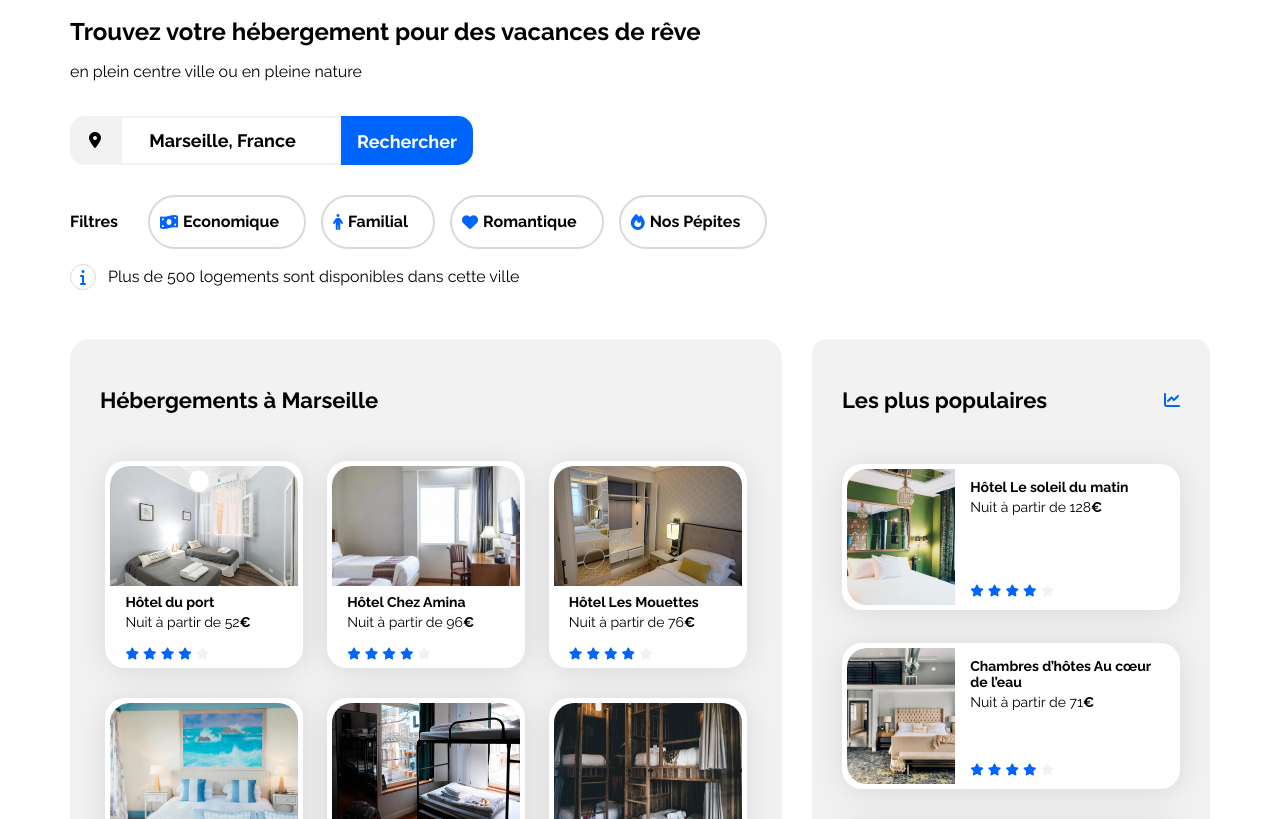
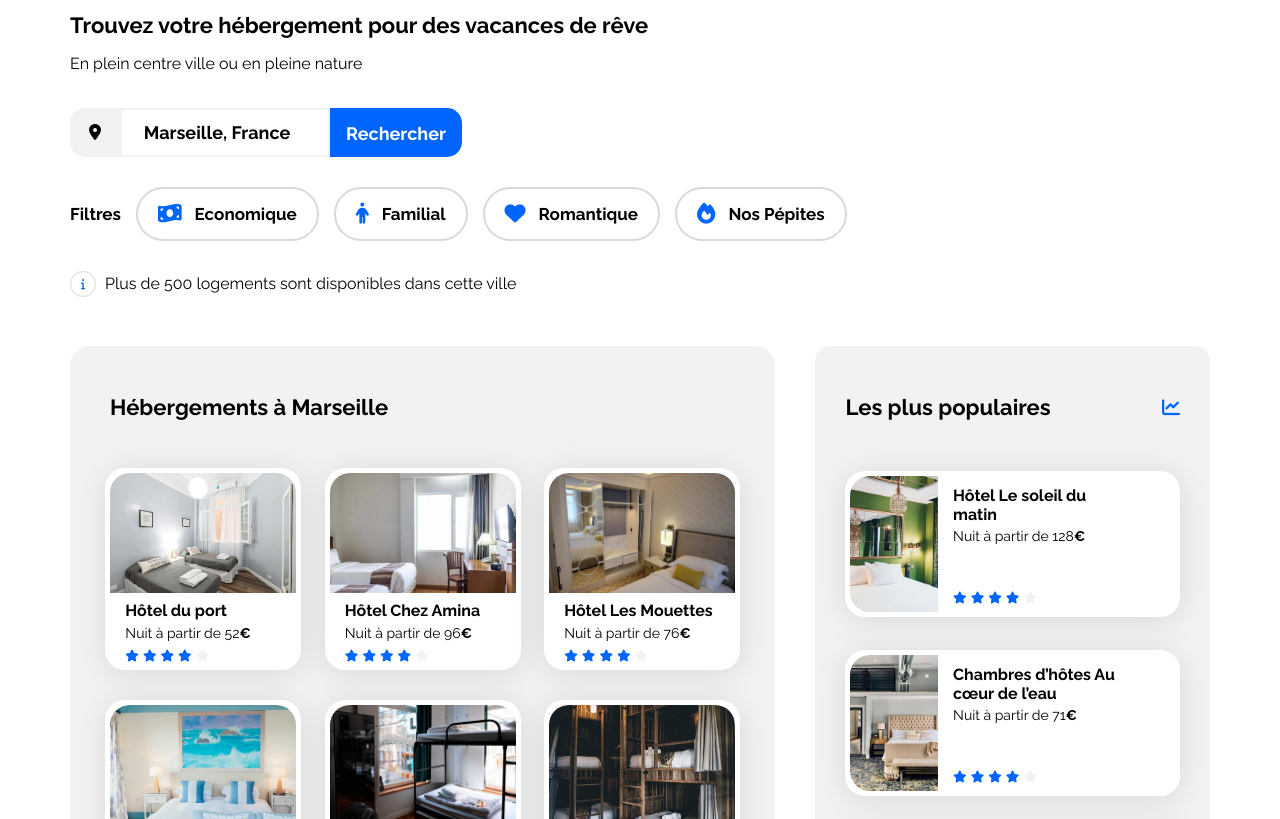
Before and after one commit to EliseMairet/projet2Booki, a plain HTML site: page index.html in a window 1280 px wide. Shown: the part 106-925 px from the top of the page. Drawn offline with Linux system fonts and the light colour scheme.

Commit message:
commit corrextion filtres, images les plus populaires, texte entrée, point infifont aweson

```diff
--- a/index.html
+++ b/index.html
@@ -20,6 +20,9 @@
 <body>
     <div class="main-container">
         <header>
+
+                    <!--header et ancres -->
+
                 <div class="logo">
                     <a
                         href="projet2HTML.html">
@@ -36,13 +39,14 @@
 
 
 
-
+                    <!--texte barre de recherche-->
         <main>
                 <div class="info-group">
                     <div class="texte">
-                        <h2>Trouvez votre hébergement pour des vacances de rêve</h2>
-                        <p>en plein centre ville ou en pleine nature</p>
+                        <h1>Trouvez votre hébergement pour des vacances de rêve</h1>
+                        <p>En plein centre ville ou en pleine nature</p>
                     </div>
+
                         <form class="barre-de-recherche">
                             <div class="localisation"><i class="fa-solid fa-location-dot fa-1x"></i></div>
                             <label for="site-search"></label>
@@ -53,7 +57,7 @@
 
 
 
-
+                    <!--filtres point info-->
                 <div class="filtre">
                     <div class="filtres"><span>Filtres</span></div>
                         <div class="fa-filtre"><i class="fa-solid fa-money-bill-wave"></i>
@@ -83,11 +87,14 @@
 
 
 
-
+                    <!--hébergements-->
             <div class="hebergements-and-populaires">
                 <section class="hebergements">
                     <h2 id="hebergement" class="section-title">Hébergements à Marseille</h2>
                         <div class="hotel">
+
+                            <!--card hébergements-->
+
                             <a href="#">
                                 <article class="card">
                                         <img src="image/chambre_1.png" alt="chambre hôtel">
@@ -107,6 +114,9 @@
                                         </div>
                                 </article>
                             </a>
+
+
+
                             <a href="#">
                                 <article class="card">
                                         <img src="image/chambre_2.png" alt="chambre hôtel">
@@ -211,13 +221,16 @@
 
 
 
-
+                    <!--populaires-->
                 <section class="populaires">
                     <div class="populaires-title">
                         <h2 class="section-title">Les plus populaires</h2>
                         <i class="fa-solid fa-chart-line" aria-hidden="true"></i>
                     </div>
                     <div class="populaires-cards">
+
+
+                        <!--card populaires-->
                         <a href="#">
                             <article class="card7">
                                 <img src="image/emile-guillemot.jpg" alt="Image de la chambre d'hôtel montrant un lit">
@@ -237,6 +250,9 @@
                                 </div>
                             </article>
                         </a>
+
+
+
                         <a href="#">
                             <article class="card7">
                                 <img src="image/aw-creative.jpg" alt="Image de la chambre d'hôtel montrant un lit">
@@ -283,11 +299,14 @@
 
 
 
-
+                    <!--activité-->
             <section class="activité">
                 <div class="activité-title">
                     <h2 id="activité1" class="section-title">Activités à Marseille</h2>
                         <div class="activité_card">
+
+
+                            <!--card activité-->
                             <a href="#">
                             <article class="card8">
                                 <img src="image/activité_1.png" alt="vieux port">
@@ -296,6 +315,9 @@
                                     </div>
                             </article>
                             </a>
+
+
+
                             <a href="#">
                             <article class="card8">
                                 <img src="image/activité_2.png" alt="fort Pomégues">
@@ -325,7 +347,7 @@
             </section>
 
 
-
+                <!--footer-->
         <footer>
             <div class="a_propos">
                 <h3>A propos</h3>
--- a/projet2.CSS
+++ b/projet2.CSS
@@ -21,6 +21,7 @@ body {
     box-sizing: border-box;
     padding: 0px 20px;
 }
+
 
 /*entête*/
 
@@ -61,7 +62,8 @@ a {
     row-gap: 30px;
 }
 
-.texte h2 {
+.texte h1 {
+    font-size: 22px;
     margin-bottom: 10px;
 }
 
@@ -122,6 +124,7 @@ a {
     text-align: center;
     border: solid 2px;
     border-color: #F2F2F2;
+    width: 210px;
 }
 
 .barre-de-recherche input::placeholder {
@@ -173,13 +176,18 @@ a {
     border-radius: 50px;
     height: 50px;
     gap: 5px;
-    padding: 0 10px;
+    padding: 0 20px;
+}
+
+.fa-filtre i {
+    font-size: 21px;
+    margin-right: 8px;
 }
 
 .filtre span {
     color: black;
     font-weight: 700;
-    margin: 0px 15px 0 0;
+    font-size: 17px;
 }
 
 .filtres .fa-solid {
@@ -193,7 +201,7 @@ a {
 /*info*/
 
 .info {
-    margin-bottom: 30px;
+    margin: 15px 0px 30px 0px;
     width: 100%;
 }
 
@@ -202,7 +210,7 @@ a {
     flex-direction: row;
     text-align: left;
     align-items: center;
-    column-gap: 12px;
+    column-gap: 9px;
 }
 
 .info .fa-solid {
@@ -211,6 +219,7 @@ a {
     border: solid 1px;
     border-radius: 50%;
     border-color: #D9D9D9;
+    font-size: 11px;
 
     display: flex;
     justify-content: center;
@@ -235,7 +244,7 @@ a {
 .card-title {
     margin-top: 4px;
     margin-bottom: 4px;
-    font-size: 14px;
+    font-size: 16px;
     padding: 0px 15px;
 }
 
@@ -245,7 +254,7 @@ a {
 }
 
 .card-subtitle {
-    margin-top: 0;
+    margin: 5px 0px;
     font-size: 14px;
     padding: 0px 15px;
 }
@@ -262,7 +271,7 @@ a {
 .hebergements-and-populaires {
     display: flex;
     border-radius: 20px;
-    gap: 30px;
+    gap: 40px;
     box-sizing: border-box;
 }
 
@@ -273,6 +282,10 @@ a {
     border-radius: 20px;
     padding: 30px 30px 0px 30px;
     box-sizing: border-box;
+}
+
+.hebergements h2 {
+    margin-left: 10px;
 }
 
 .hotel {
@@ -318,8 +331,8 @@ a {
     display: inline;
 }
 
-.hotel h4 {
-    margin: 15px 0px;
+    h4 {
+    margin-left: 15px;
 }
 
 /**** Populaires ****/
@@ -329,6 +342,10 @@ a {
     border-radius: 15px;
     gap: 30px;
     background-color: #F2F2F2;
+}
+
+.fa-chart-line {
+    font-size: 18px;
 }
 
 .section-title {
@@ -353,7 +370,7 @@ a {
 }
 
 .populaires-cards img {
-    width: 33%;
+    width: 27%;
     height: 136px;
     border-top-left-radius: 20px;
     border-bottom-left-radius: 20px;
@@ -367,7 +384,7 @@ a {
 
 
 .populaires-cards .card-content {
-    width: 67%;
+    width: 63%;
 
     display: flex;
     flex-direction: column;
@@ -451,6 +468,12 @@ footer li {
 }
 
 
+
+
+
+
+
+
 /* Le code ci-dessous correspond à la version responsive uniquement */
 
 /**** Media queries ****/
@@ -462,12 +485,24 @@ footer li {
         width: 100%;
     }
 
+    .filtre span {
+        font-size: 18px;
+    }
+
     .fa-filtre {
-        width: 18%;
+        padding: 0 10px;
         gap: 5px;
         font-size: 15px;
         font-weight: 700;
         display: flex;
+    }
+
+    .fa-filtre i {
+        margin-right: 0px;
+    }
+
+    .fa-filtre span {
+        font-size: 16px;
     }
 
      /*hébergeents et populaires*/
@@ -529,6 +564,11 @@ footer li {
         max-width: 924px;
     }
 }
+
+
+
+
+
 
 
 
```
